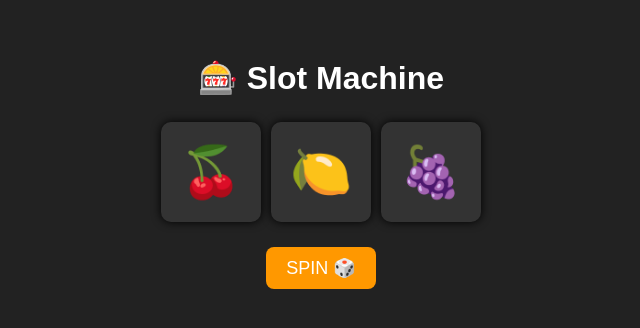
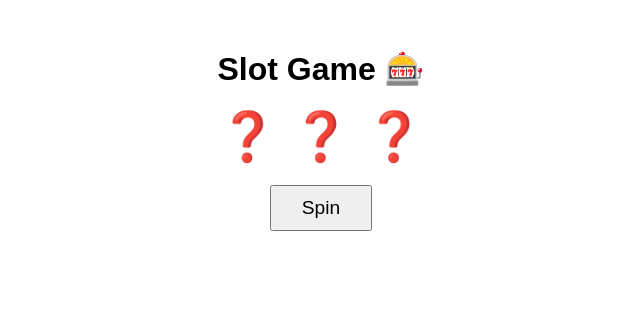
Before and after one commit to kikinewPR/Slot-game, a plain HTML site: page index.html in a window 1280 px wide. Shown: the whole page, without its empty margins (319-959 px from the left). Drawn offline with Linux system fonts and the light colour scheme.

Commit message:
Update index.html

```diff
--- a/index.html
+++ b/index.html
@@ -2,81 +2,45 @@
 <html lang="en">
 <head>
   <meta charset="UTF-8">
-  <title>🎰 Slot Machine</title>
+  <title>Simple Slot Game</title>
   <style>
-    body {
-      background: #222;
-      color: #fff;
-      font-family: Arial, sans-serif;
-      text-align: center;
-      padding: 30px;
-    }
-    h1 {
-      margin-bottom: 20px;
-    }
-    #slot {
-      display: flex;
-      justify-content: center;
-      margin: 20px;
-    }
-    .reel {
-      font-size: 50px;
-      background: #333;
-      border-radius: 10px;
-      width: 100px;
-      height: 100px;
-      line-height: 100px;
-      margin: 5px;
-      box-shadow: 0 0 10px #000;
-    }
-    button {
-      font-size: 18px;
-      padding: 10px 20px;
-      border-radius: 8px;
-      border: none;
-      background: #ff9800;
-      color: white;
-      cursor: pointer;
-    }
-    button:hover {
-      background: #e68900;
-    }
-    #result {
-      margin-top: 20px;
-      font-size: 24px;
-    }
+    body { font-family: sans-serif; text-align: center; margin-top: 50px; }
+    .reels { font-size: 3em; margin-bottom: 20px; }
+    #result { font-size: 1.2em; margin-top: 15px; }
+    button { font-size: 1.2em; padding: 10px 30px; }
   </style>
 </head>
 <body>
-  <h1>🎰 Slot Machine</h1>
-  <div id="slot">
-    <div class="reel" id="r1">🍒</div>
-    <div class="reel" id="r2">🍋</div>
-    <div class="reel" id="r3">🍇</div>
-  </div>
-  <button onclick="spin()">SPIN 🎲</button>
+  <h1>Slot Game 🎰</h1>
+  <div class="reels" id="reels">❓ ❓ ❓</div>
+  <button onclick="spin()">Spin</button>
   <div id="result"></div>
-
   <script>
-    const symbols = ["🍒", "🍋", "🍇", "🍊", "⭐", "7️⃣"];
+    const symbols = ['🍒', '🍋', '🍉', '🍇', '🔔', '⭐', '💎', '7️⃣', '🃏'];
+    const jackpotSymbol = '🃏';
 
     function spin() {
-      const r1 = symbols[Math.floor(Math.random() * symbols.length)];
-      const r2 = symbols[Math.floor(Math.random() * symbols.length)];
-      const r3 = symbols[Math.floor(Math.random() * symbols.length)];
+      const reels = [
+        symbols[Math.floor(Math.random() * symbols.length)],
+        symbols[Math.floor(Math.random() * symbols.length)],
+        symbols[Math.floor(Math.random() * symbols.length)]
+      ];
 
-      document.getElementById("r1").innerText = r1;
-      document.getElementById("r2").innerText = r2;
-      document.getElementById("r3").innerText = r3;
+      document.getElementById('reels').textContent = reels.join(' ');
 
-      let result = document.getElementById("result");
-      if (r1 === r2 && r2 === r3) {
-        result.innerText = "🎉 JACKPOT! You Win!";
-      } else if (r1 === r2 || r2 === r3 || r1 === r3) {
-        result.innerText = "😃 Nice! You got a pair!";
+      // Check for results
+      let result = '';
+      if (reels.every(sym => sym === jackpotSymbol)) {
+        result = '🎉 JACKPOT!!! You win the grand prize! 🎉';
+      } else if (reels[0] === reels[1] && reels[1] === reels[2]) {
+        result = `✨ Triple ${reels[0]}! You win!`;
+      } else if (reels[0] === reels[1] || reels[1] === reels[2] || reels[0] === reels[2]) {
+        result = `😊 Double match! Try for the jackpot!`;
       } else {
-        result.innerText = "😢 Try again!";
+        result = '😢 No match, try again!';
       }
+
+      document.getElementById('result').textContent = result;
     }
   </script>
 </body>
```
